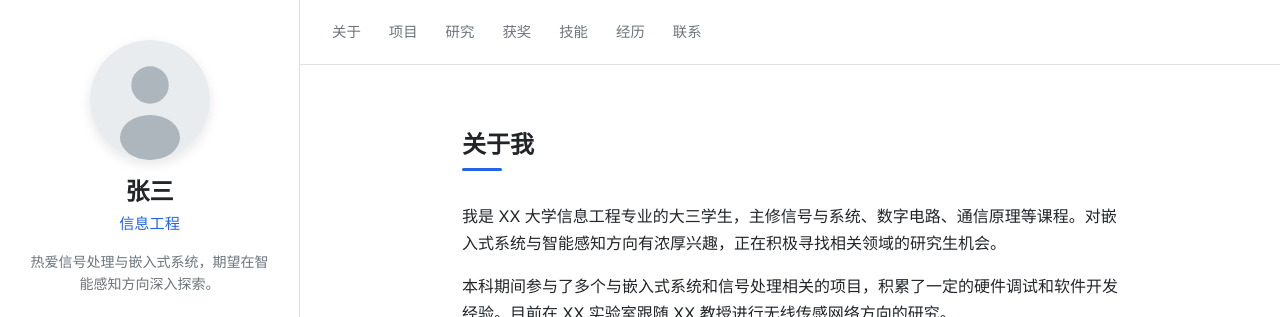
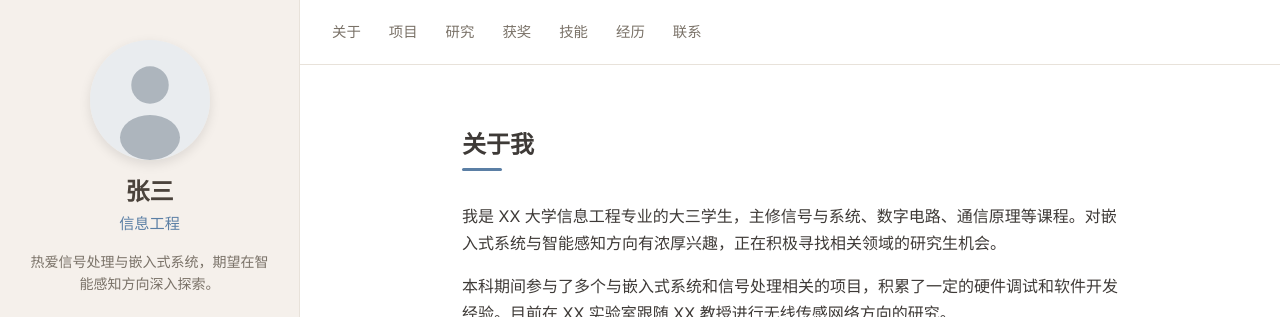
Before and after one commit to Y-y24/personal-web, a website built with Vite: page index.html in a window 1280 px wide. Shown: the top 317 px of the page. Built offline with nearby package versions, Linux system fonts and the light colour scheme.

Commit message:
style: warm academic color scheme with beige sidebar

```diff
--- a/src/css/style.css
+++ b/src/css/style.css
@@ -1,13 +1,15 @@
 /* === CSS Variables === */
 :root {
   --color-bg: #ffffff;
-  --color-bg-alt: #f8f9fa;
-  --color-text: #212529;
-  --color-text-muted: #6c757d;
-  --color-accent: #2563eb;
-  --color-accent-hover: #1d4ed8;
-  --color-tag-bg: #e9ecef;
-  --color-border: #dee2e6;
+  --color-bg-alt: #faf8f6;
+  --color-sidebar-bg: #f5f0eb;
+  --color-sidebar-text: #4a423b;
+  --color-text: #3e3a37;
+  --color-text-muted: #7a7268;
+  --color-accent: #5b7fa5;
+  --color-accent-hover: #4a6d91;
+  --color-tag-bg: #efe9e2;
+  --color-border: #e8e2da;
   --color-text-on-accent: #ffffff;
 
   --font-sans: 'Inter', -apple-system, BlinkMacSystemFont, 'Microsoft YaHei', 'PingFang SC', sans-serif;
@@ -87,10 +89,13 @@ p + p {
   flex-direction: column;
   align-items: center;
   text-align: center;
-  background-color: var(--color-bg);
+  background-color: var(--color-sidebar-bg);
+  color: var(--color-sidebar-text);
 }
 
 .sidebar__profile {
+  padding-bottom: 24px;
+  border-bottom: 1px solid var(--color-border);
   margin-bottom: 24px;
 }
 
```
